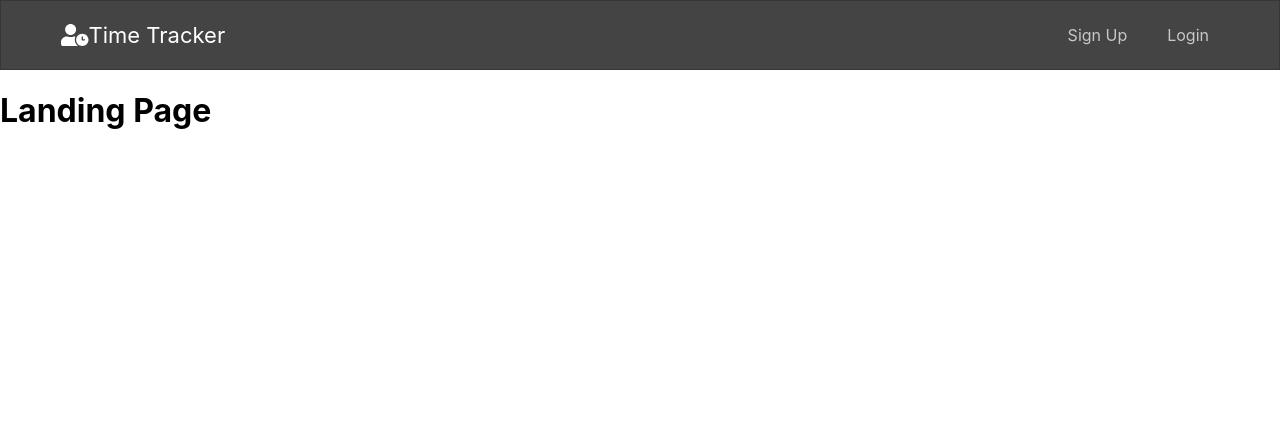
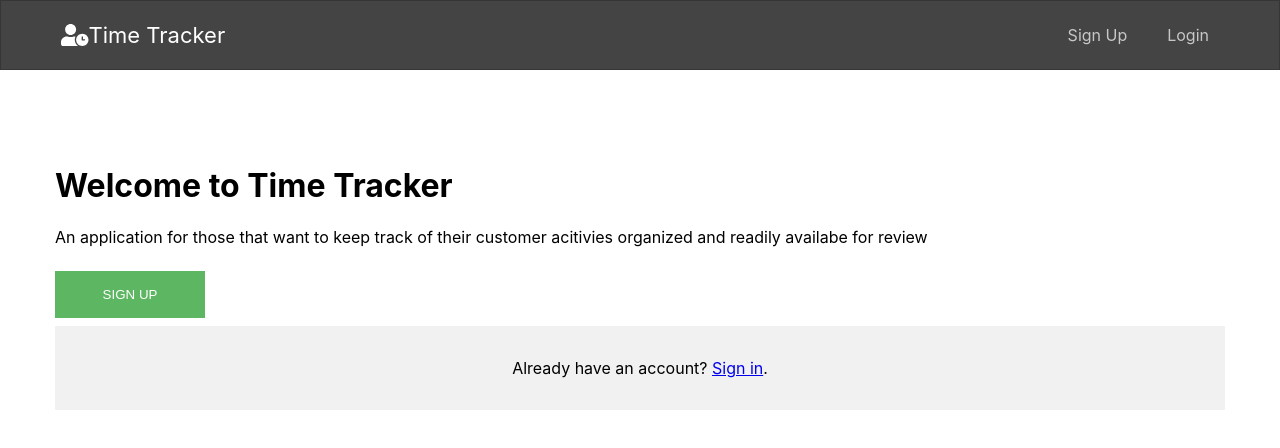
Before and after one commit to soriaj/time-tracker-client, a React (Create React App) app: page / in a window 1280 px wide. Shown: the top 448 px of the page. Built offline with nearby package versions, Linux system fonts and the light colour scheme.

Commit message:
- Create Landing page content - Crreate SignIn component for existing accounts

```diff
--- a/src/components/Landing/Landing.css
+++ b/src/components/Landing/Landing.css
@@ -0,0 +1,32 @@
+.main {
+   display: flex;
+   flex-direction: column;
+   justify-content: center;
+}
+
+.welcome {
+   justify-content: center;
+   padding: 55px;
+}
+
+.register-btn {
+   background-color: #4CAF50;
+   color: white;
+   padding: 16px 20px;
+   margin: 8px 0;
+   border: none;
+   cursor: pointer;
+   width: 150px;
+   opacity: 0.9;
+   text-transform: uppercase;
+}
+
+.register-btn:hover {
+   background-color: rgb(38, 172, 43);
+   box-shadow: 1 1 rgb(44, 44, 44);
+}
+
+.sign-up-link {
+   text-decoration: none;
+   color: white;
+}
--- a/src/components/Landing/Landing.js
+++ b/src/components/Landing/Landing.js
@@ -1,10 +1,22 @@
 import React, { Component } from 'react';
+import { Link } from 'react-router-dom'
+import './Landing.css';
+import SignIn from '../SignIn/SignIn';
 
 class Landing extends Component {
    render() {
       return (
-         <div>
-            <h1>Landing Page</h1>
+         <div class="welcome">
+            <h1>Welcome to Time Tracker</h1>
+            <p>An application for those that want to keep track of their customer acitivies organized and readily availabe for review</p>
+            <div>
+               <button className="register-btn">
+                  <Link to='/register' className="sign-up-link">
+                     Sign Up
+                  </Link>
+               </button>
+            </div>
+            <SignIn />
          </div>
       );
    }
--- /dev/null
+++ b/src/components/SignIn/SignIn.css
@@ -0,0 +1,9 @@
+.registration-form {
+   padding: 16px;
+   background-color: white;
+}
+
+.sign-in {
+   background-color: #f1f1f1;
+   text-align: center;
+}
--- /dev/null
+++ b/src/components/SignIn/SignIn.js
@@ -0,0 +1,15 @@
+import React, { Component } from 'react';
+import { Link } from 'react-router-dom'
+import './SignIn.css';
+
+class SignIn extends Component {
+   render() {
+      return (
+         <div class="registration-form sign-in">
+            <p>Already have an account? <Link to='login'>Sign in</Link>.</p>
+         </div>
+      );
+   }
+}
+
+export default SignIn;
```
